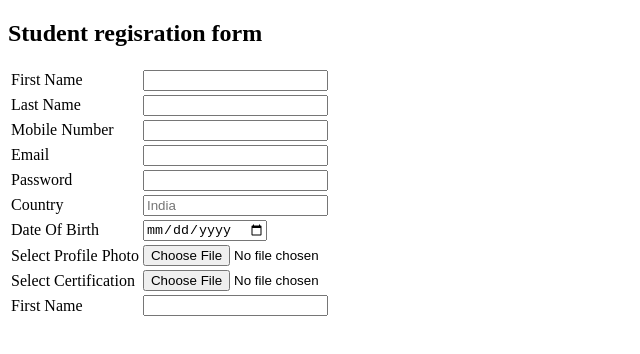
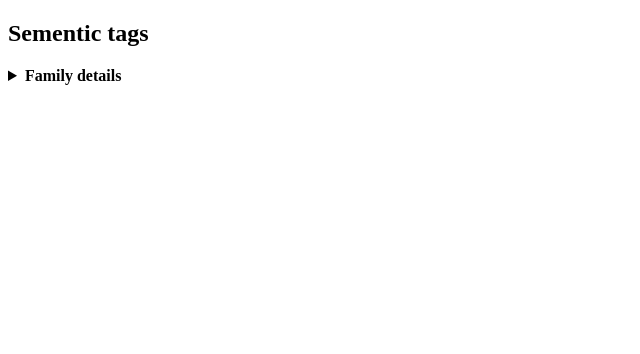
Before and after one commit to SnehalTapade/my-profile, a plain HTML site: page htmllearning.html in a window 1280 px wide. Shown: the whole page, without its empty margins (0-640 px from the left). Drawn offline with Linux system fonts and the light colour scheme.

```diff
--- a/htmllearning.html
+++ b/htmllearning.html
@@ -3,96 +3,18 @@
 <head>
     <meta charset="UTF-8">
     <meta name="viewport" content="width=device-width, initial-scale=1.0">
-    <title>Document</title>
+    <title>  Sementic tags</title>
 </head>
 <body>
-    <h2> Student regisration form</h2>
-    <table>
-        <tbody>
-            <form>
-                <tr>
-                    <td>
-                        <label> First Name</label>
-                    </td>
-                    <td>
-                        <input type="text" required>
-                    </td>
-                </tr>
-                <tr>
-                    <td>
-                        <label> Last Name</label>
-                    </td>
-                    <td>
-                        <input type="text" required>
-                    </td>
-                </tr>
-                <tr>
-                    <td>
-                        <label> Mobile Number</label>
-                    </td>
-                    <td>
-                        <input type="number" required>
-                    </td>
-                </tr>
-                <tr>
-                    <td>
-                        <label> Email</label>
-                    </td>
-                    <td>
-                        <input type="email" required>
-                    </td>
-                </tr>
-                <tr>
-                    <td>
-                        <label> Password</label>
-                    </td>
-                    <td>
-                        <input type="password" required>
-                    </td>
-                </tr>
-                <tr>
-                    <td>
-                        <label> Country</label>
-                    </td>
-                    <td>
-                        <input type="text" readonly required placeholder="India">
-                    </td>
-                </tr>
-                <tr>
-                    <td>
-                        <label>Date Of Birth</label>
-                    </td>
-                    <td>
-                        <input type="date" required>
-                    </td>
-                </tr>
-                <tr>
-                    <td>
-                        <label> Select Profile Photo</label>
-                    </td>
-                    <td>
-                        <input type="file">
-                    </td>
-                </tr>
-                <tr>
-                    <td>
-                        <label> Select Certification</label>
-                    </td>
-                    <td>
-                        <input type="file" required>
-                    </td>
-                </tr>
-                <tr>
-                    <td>
-                        <label> First Name</label>
-                    </td>
-                    <td>
-                        <input type="text" required>
-                    </td>
-                </tr>
-            </form>
-        </tbody>
-    </table>
-
+    <h2> Sementic tags</h2>
+    <details>
+        <summary>
+            <strong> Family details</strong>
+        </summary>
+        <ul>
+            <li>father name: Nandkishor</li>
+            <li> mother name: sulochana</li>
+        </ul>
+    </details>
 </body>
 </html>
```
Also changed, not shown: assests/cssDisplay.html (+9 -0 lines), assests/cssUnit.html (added, +11 -0 lines), education.html (+15 -0 lines), home.html (+3 -2 lines).
